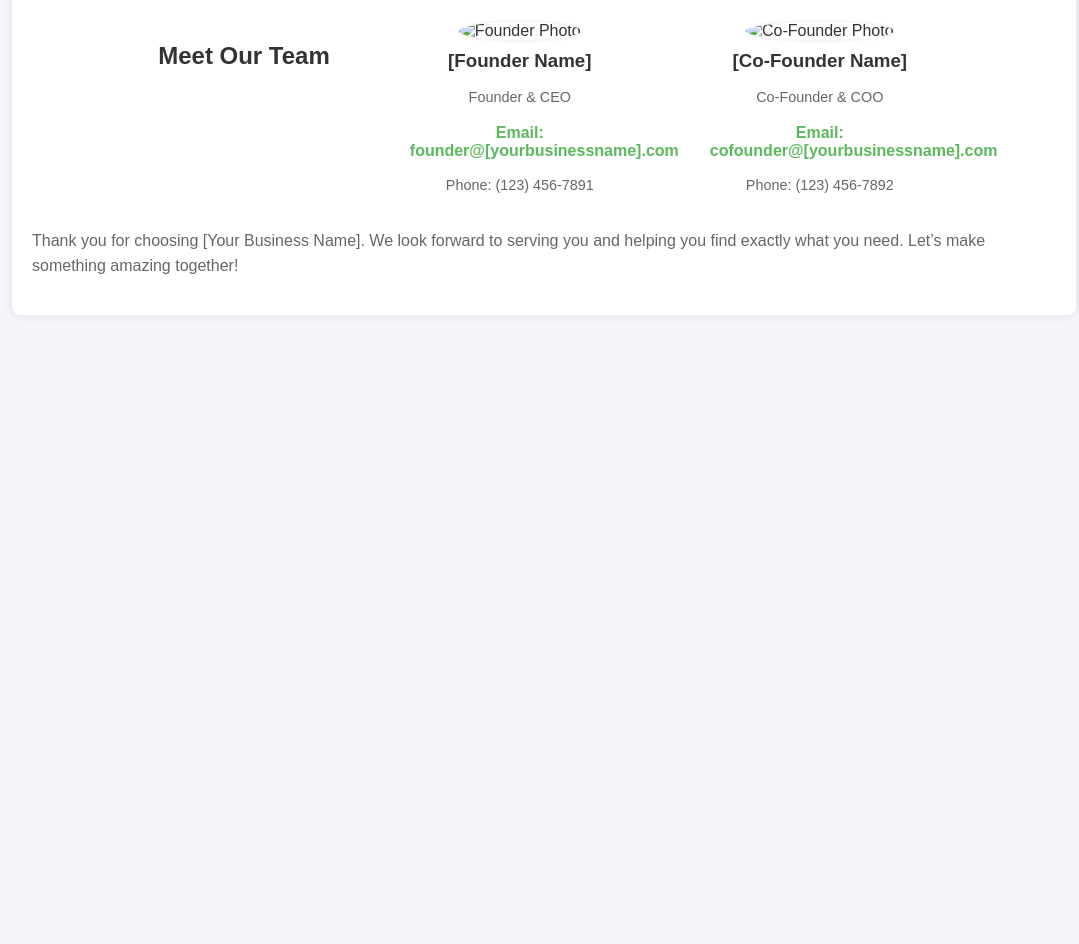
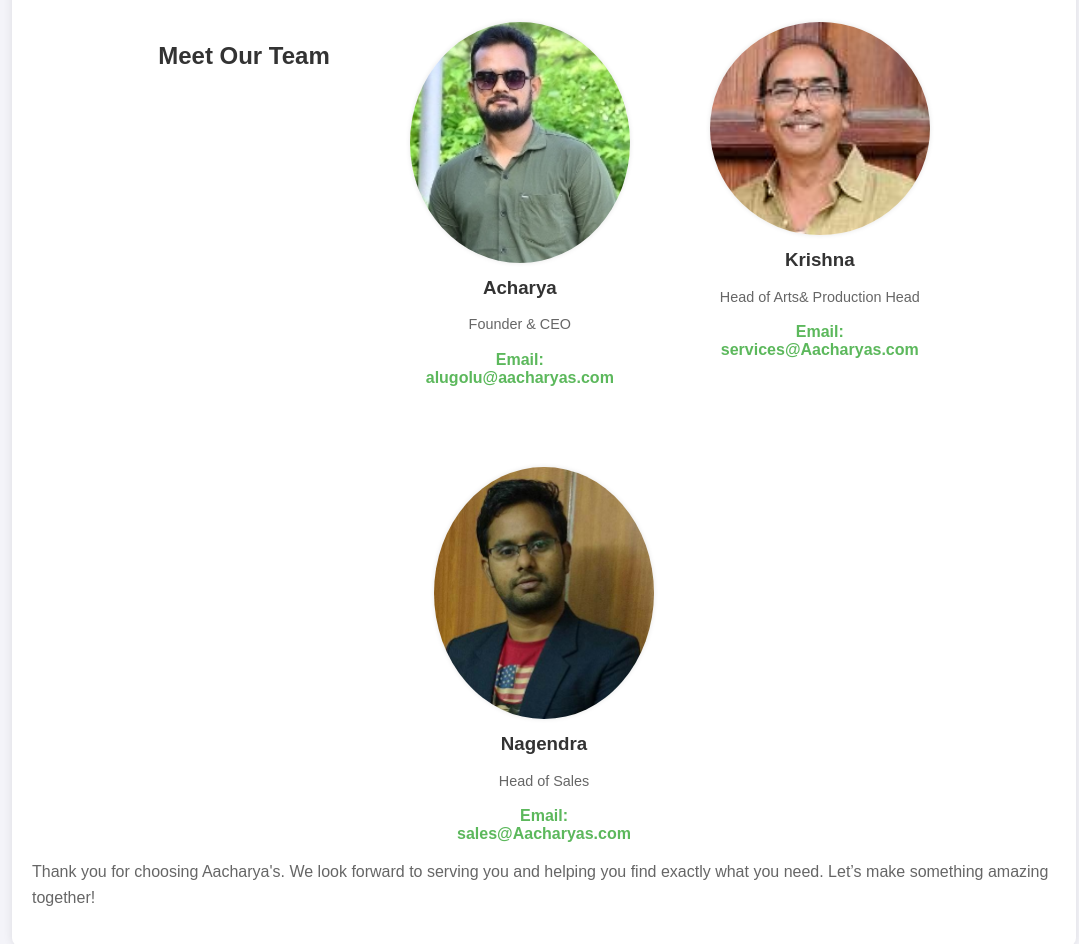
Before and after one commit to satya-n-git/StaticWebPage, a plain HTML site: page AacharyasFurniture/about.html in a window 1280 px wide. Shown: the part 580-1524 px from the top of the page, without its empty margins (96-1175 px from the left). Before the commit the page ends 945 px from the top, so only its background shows below. Drawn offline with Linux system fonts and the light colour scheme.

Commit message:
Changes to about page

```diff
--- a/AacharyasFurniture/about.html
+++ b/AacharyasFurniture/about.html
@@ -3,7 +3,7 @@
 <head>
   <meta charset="UTF-8">
   <meta name="viewport" content="width=device-width, initial-scale=1.0">
-  <title>About Us - [Your Business Name]</title>
+  <title>About Us - Aacharya's</title>
   <style>
     body {
       font-family: Arial, sans-serif;
@@ -115,11 +115,11 @@
   <div class="container">
     <a href="index.html" class="back-home-button">Back to Home</a>
     <h1>About Us</h1>
-    <p>Welcome to [Your Business Name]! We are a passionate team dedicated to delivering quality, innovation, and customer satisfaction in every aspect of our business. Established in [Year of Founding], we are committed to creating products/services that make a difference.</p>
+    <p>Welcome to Aacharya's! We are a passionate team dedicated to delivering quality, innovation, and customer satisfaction in every aspect of our business. Established in 2018, we are committed to creating products/services that make a difference.</p>
 
     <div class="mission">
       <h2>Our Mission</h2>
-      <p>Our mission is simple: to [describe mission, e.g., "deliver quality and value while fostering sustainable practices"]. We believe in putting our customers first and crafting products that enrich your daily life.</p>
+      <p>Our mission is simple: deliver quality and value while fostering sustainable practices. We believe in putting our customers first and crafting products that enrich your daily life.</p>
     </div>
 
     <div class="why-choose-us">
@@ -135,23 +135,30 @@
     <div class="team">
       <h2>Meet Our Team</h2>
       <div class="team-member">
-        <img src="[path-to-founder-photo.jpg]" alt="Founder Photo">
-        <h3>[Founder Name]</h3>
+        <img src="assets/Founders/Aacharya.jpg" alt="Founder Photo">
+        <h3>Acharya</h3>
         <p>Founder & CEO</p>
-        <a href="mailto:founder@[yourbusinessname].com">Email: founder@[yourbusinessname].com</a>
-        <p>Phone: (123) 456-7891</p>
+        <a href="mailto:alugolu@aacharyas.com">Email: alugolu@aacharyas.com</a>
+        <!--<p>Phone: </p> -->
       </div>
 
       <div class="team-member">
-        <img src="[path-to-cofounder-photo.jpg]" alt="Co-Founder Photo">
-        <h3>[Co-Founder Name]</h3>
-        <p>Co-Founder & COO</p>
-        <a href="mailto:cofounder@[yourbusinessname].com">Email: cofounder@[yourbusinessname].com</a>
-        <p>Phone: (123) 456-7892</p>
+        <img src="assets/Founders/Krishna.jpeg" alt="Co-Founder Photo">
+        <h3>Krishna</h3>
+        <p>Head of Arts& Production Head</p>
+        <a href="mailto:services@Aacharyas.com">Email: services@Aacharyas.com</a>
+        <!--<p>Phone: </p> -->
+      </div>
+	  <div class="team-member">
+        <img src="assets/Founders/Nagendra.jpeg" alt="Co-Founder Photo">
+        <h3>Nagendra</h3>
+        <p>Head of Sales</p>
+        <a href="mailto:sales@Aacharyas.com">Email: sales@Aacharyas.com</a>
+        <!--<p>Phone: </p> -->
       </div>
     </div>
 
-    <p>Thank you for choosing [Your Business Name]. We look forward to serving you and helping you find exactly what you need. Let’s make something amazing together!</p>
+    <p>Thank you for choosing Aacharya's. We look forward to serving you and helping you find exactly what you need. Let’s make something amazing together!</p>
   </div>
 
 </body>
```
Also changed, not shown: AacharyasFurniture/index.html (+24 -23 lines), AacharyasFurniture/assets/Founders/Aacharya.JPG (added), AacharyasFurniture/assets/Founders/Krishna.jpeg (added), AacharyasFurniture/assets/Founders/Nagendra.jpeg (added).
